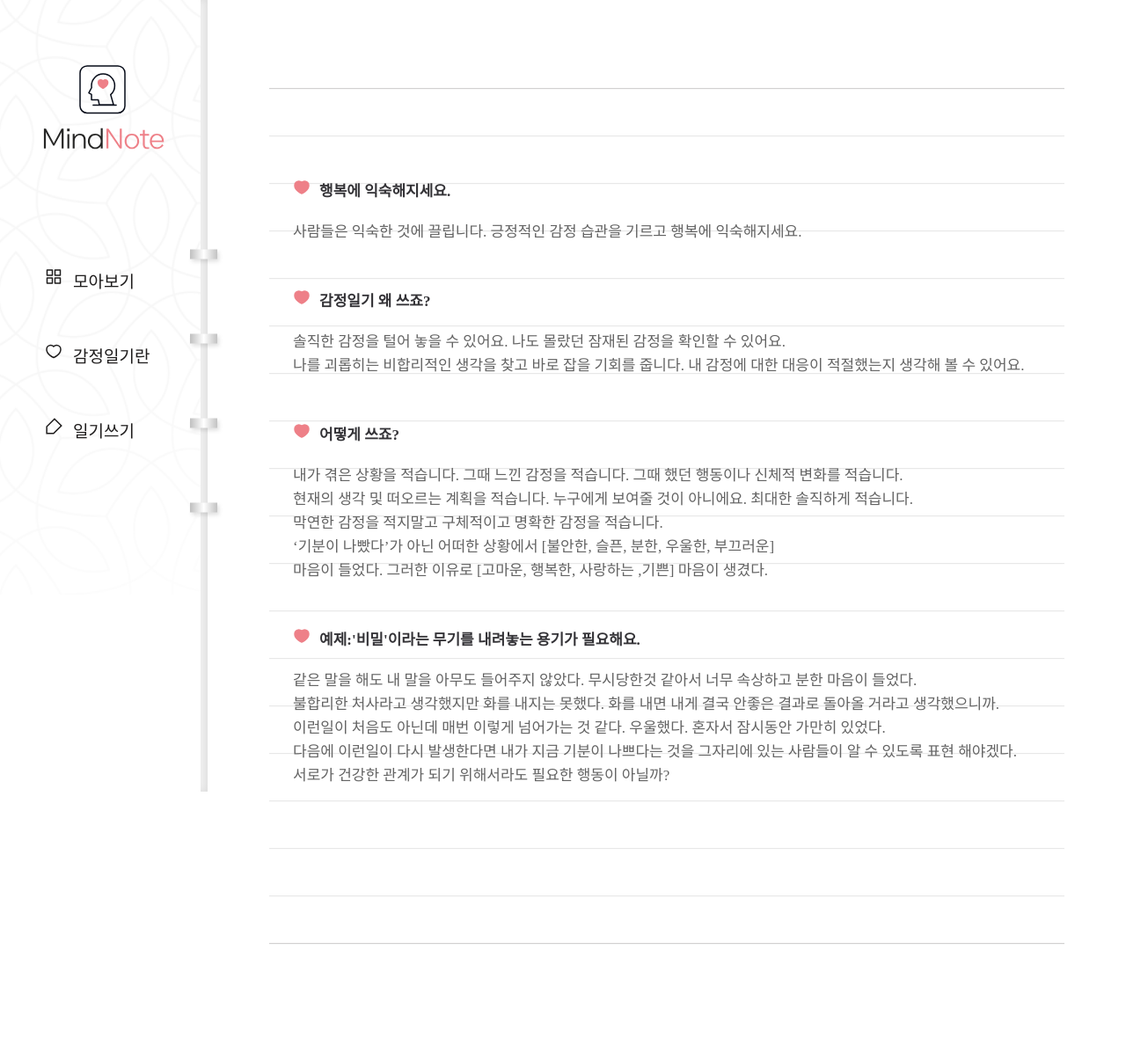
After one commit to OSHMOS/Django_MindNote, a Django app: template templates/diary/info.html in a window 1280 px wide. The commit adds this page. Shown: the whole page at 88% size. Run offline with Django 3.2, Linux system fonts and the light colour scheme; the template is opened without the code that fills it, so the values that code supplies are empty; parts of the project's set-up code (start-up, migrations or seed data) failed here and were passed over; some web fonts are replaced.

Commit message:
Update templates

```diff
--- /dev/null
+++ b/templates/diary/info.html
@@ -0,0 +1,35 @@
+{% extends 'base.html' %}
+
+{% block content %}
+<div class="wrap-mindnote">
+    <div class="mindnote">
+        <ul>
+            <li>
+                <h2>행복에 익숙해지세요.</h2>
+                <p>사람들은 익숙한 것에 끌립니다. 긍정적인 감정 습관을 기르고 행복에 익숙해지세요.</p>
+            </li>
+            <li>
+                <h2>감정일기 왜 쓰죠?</h2>
+                <p>솔직한 감정을 털어 놓을 수 있어요. 나도 몰랐던 잠재된 감정을 확인할 수 있어요.<br>
+                나를 괴롭히는 비합리적인 생각을 찾고 바로 잡을 기회를 줍니다. 내 감정에 대한 대응이 적절했는지 생각해 볼 수 있어요.</p>
+            </li>
+            <li>
+                <h2>어떻게 쓰죠?</h2>
+                <p>내가 겪은 상황을 적습니다. 그때 느낀 감정을 적습니다. 그때 했던 행동이나 신체적 변화를 적습니다.<br>
+                현재의 생각 및 떠오르는 계획을 적습니다. 누구에게 보여줄 것이 아니에요. 최대한 솔직하게 적습니다.<br>
+                막연한 감정을 적지말고 구체적이고 명확한 감정을 적습니다.<br>
+                ‘기분이 나빴다’가 아닌 어떠한 상황에서 [불안한, 슬픈, 분한, 우울한, 부끄러운]<br>
+                마음이 들었다. 그러한 이유로 [고마운, 행복한, 사랑하는 ,기쁜] 마음이 생겼다.</p>
+            </li>
+            <li>
+                <h2>예제:'비밀'이라는 무기를 내려놓는 용기가 필요해요.</h2>
+                <p>같은 말을 해도 내 말을 아무도 들어주지 않았다. 무시당한것 같아서 너무 속상하고 분한 마음이 들었다.<br>
+                불합리한 처사라고 생각했지만 화를 내지는 못했다. 화를 내면 내게 결국 안좋은 결과로 돌아올 거라고 생각했으니까.<br>
+                이런일이 처음도 아닌데 매번 이렇게 넘어가는 것 같다. 우울했다. 혼자서 잠시동안 가만히 있었다.<br>
+                다음에 이런일이 다시 발생한다면 내가 지금 기분이 나쁘다는 것을 그자리에 있는 사람들이 알 수 있도록 표현 해야겠다.<br>
+                서로가 건강한 관계가 되기 위해서라도 필요한 행동이 아닐까?</p>
+            </li>
+        </ul>
+    </div>
+</div>
+{% endblock %}
```
Also changed, not shown: templates/diary/page_detail.html (+8 -7 lines), templates/diary/page_list.html (+16 -9 lines).
